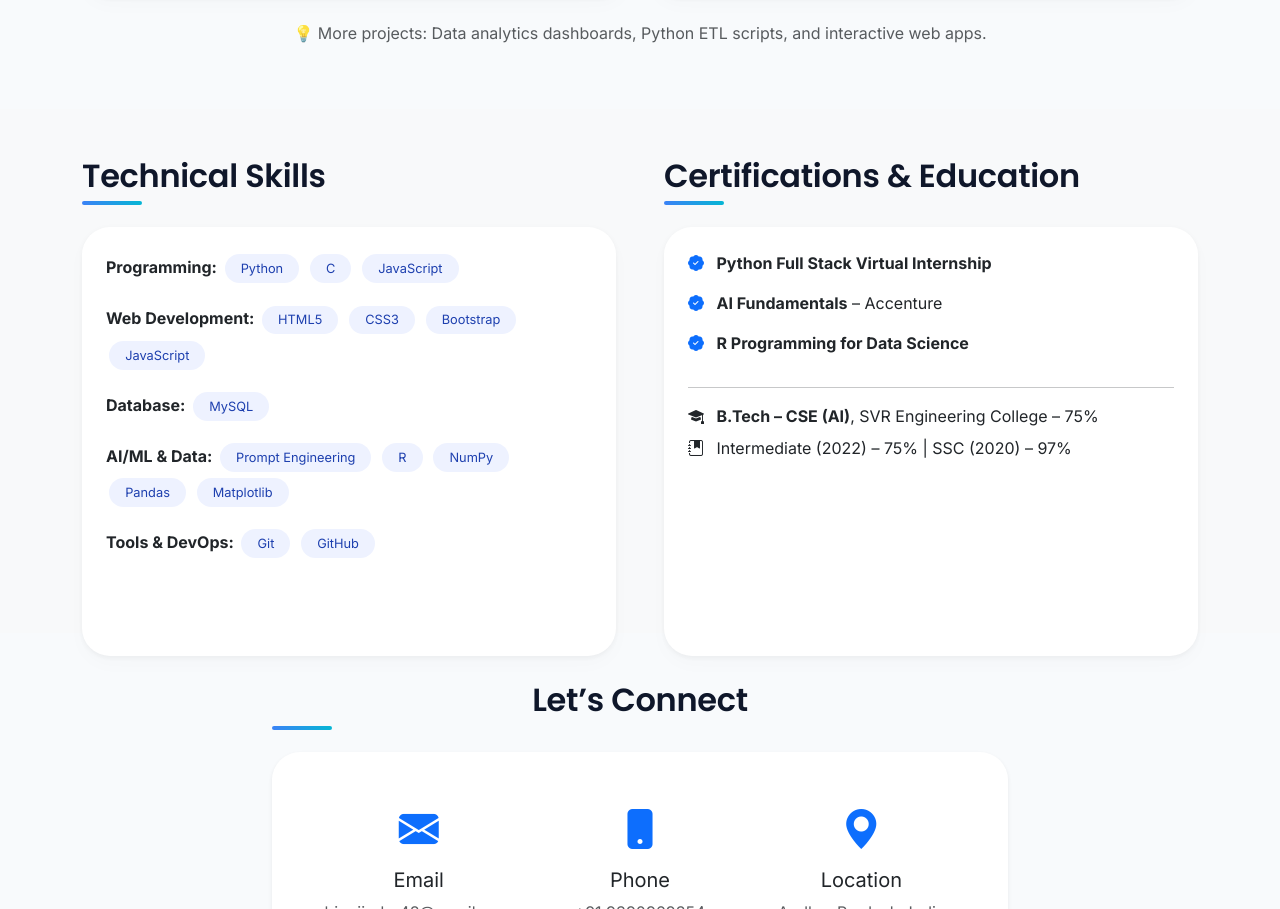
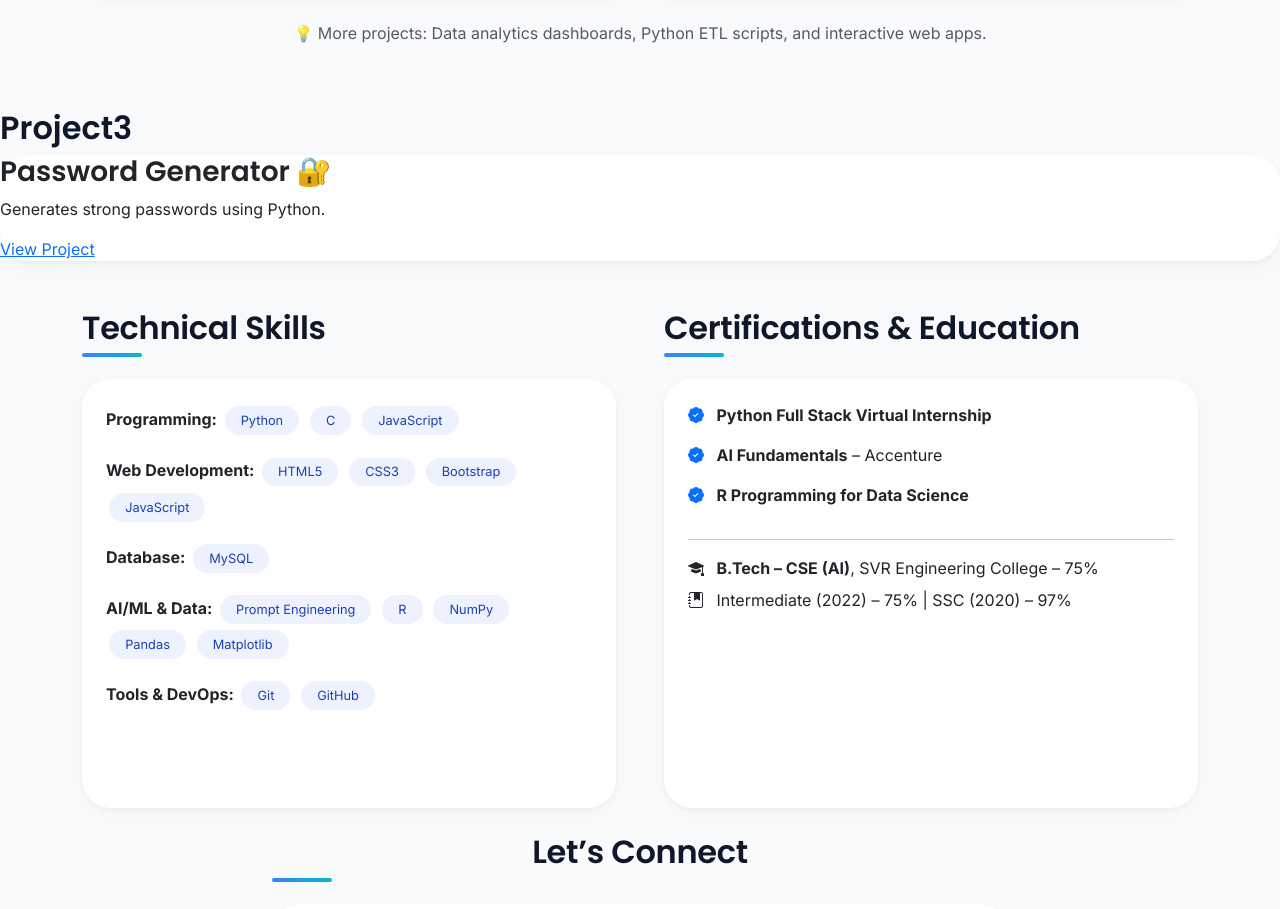
Before and after one commit to bingiindra48-maker/portfolio, a plain HTML site: page index.html in a window 1280 px wide. Shown: the part 2221-3130 px from the top of the page. Drawn offline with nearby package versions, Linux system fonts and the light colour scheme.

Commit message:
Update index.html

```diff
--- a/index.html
+++ b/index.html
@@ -481,7 +481,16 @@
             </div>
         </div>
     </section>
-
+    <section id="projects">
+  <h2>Project3</h2>
+  <div class="card">
+    <h3>Password Generator 🔐</h3>
+    <p>Generates strong passwords using Python.</p>
+    <a href="https://github.com/indra3143/password_generator" target="_blank">
+      View Project
+    </a>
+  </div>
+</section>
     <!-- Technical Skills + Certificates Section -->
     <section id="skills" class="py-5 bg-light">
         <div class="container">
```
